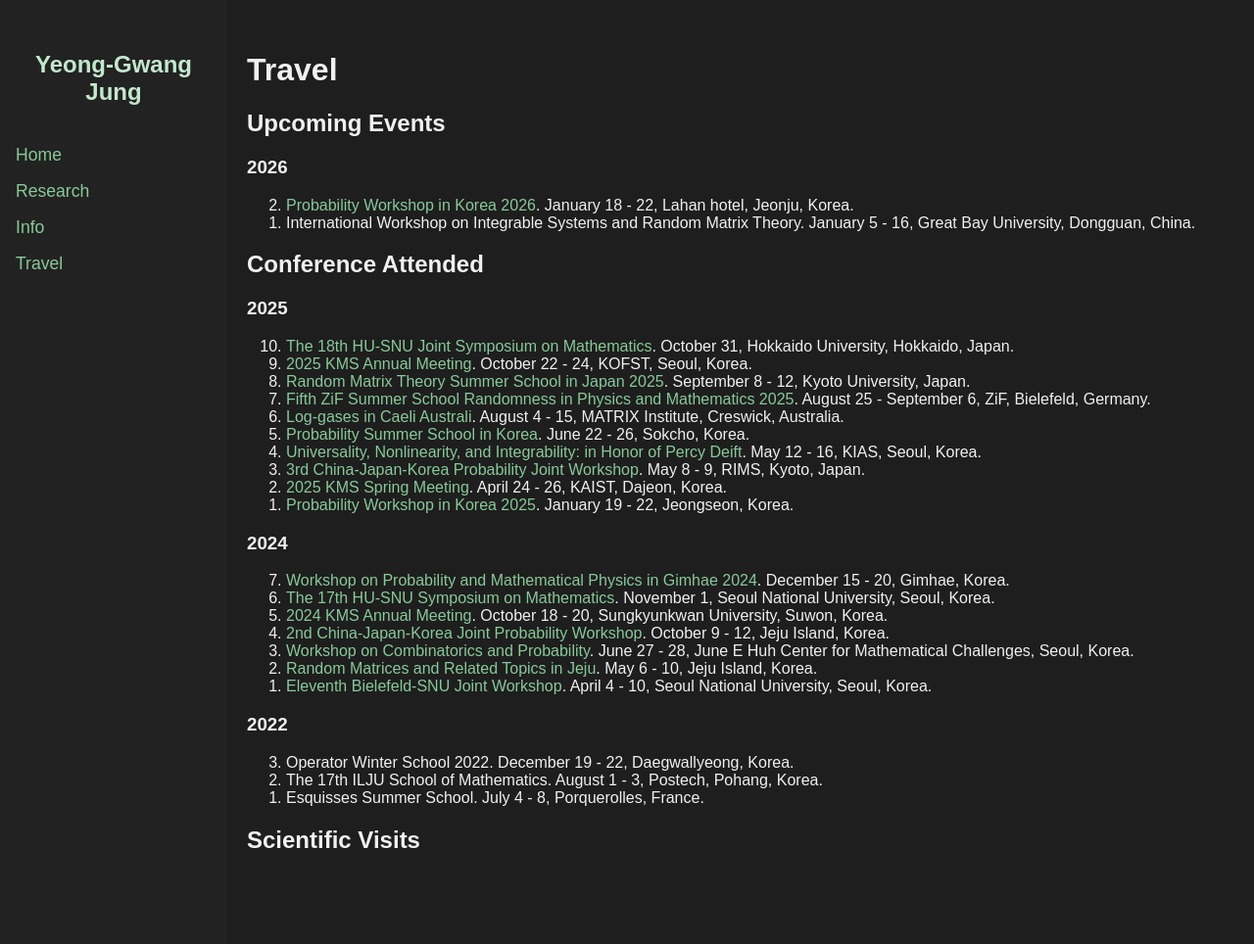
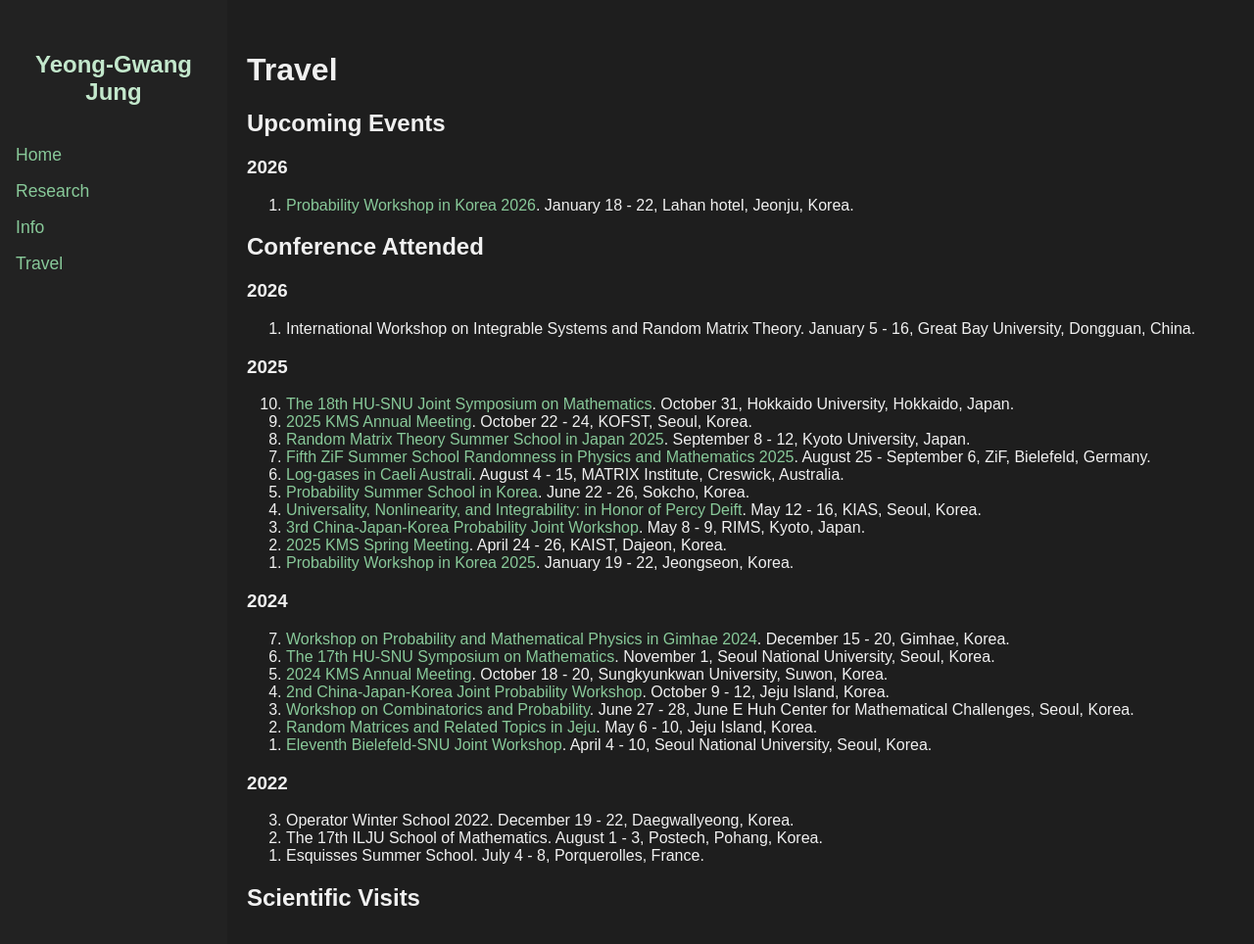
Before and after one commit to y-gJung/y-gJung.github.io, a Jekyll site: the page built from travel.md, in a window 1280 px wide and 983 px high. Shown: the top 964 px of the window at 98% size. Built offline with Jekyll 4.4.1, drawn with Linux system fonts in a browser that asks for light colours.

Commit message:
Update travel.md

```diff
--- a/travel.md
+++ b/travel.md
@@ -12,12 +12,16 @@ title: Research
   <li>
     <a href="https://sites.google.com/view/pwk2026">Probability Workshop in Korea 2026</a>. January 18 - 22, Lahan hotel, Jeonju, Korea.
   </li>
+</ol>
+
+## Conference Attended
+
+### 2026
+<ol reversed>
   <li>
     International Workshop on Integrable Systems and Random Matrix Theory. January 5 - 16, Great Bay University, Dongguan, China.
   </li>
 </ol>
-
-## Conference Attended
 
 ### 2025
 <ol reversed>
```
